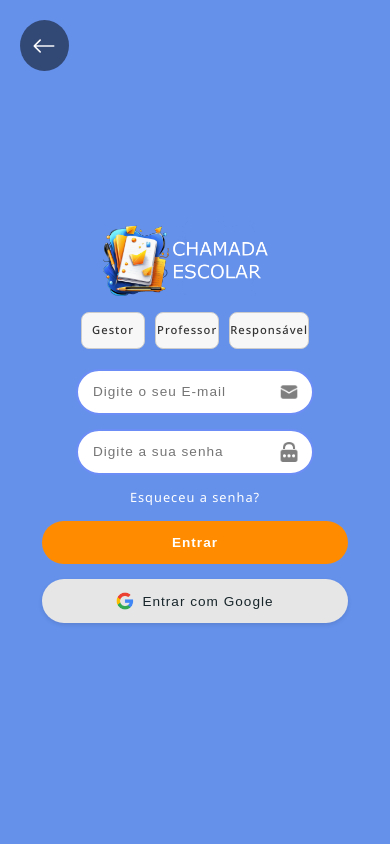
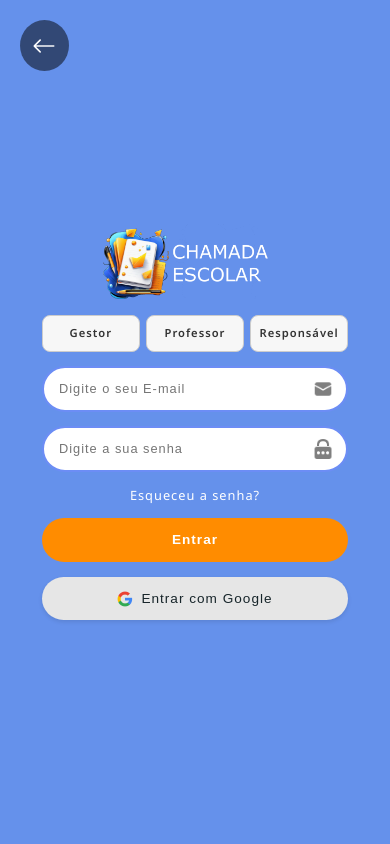
Before and after one commit to carlhenriquex/chamada-escolar, a PHP site: page /login.php in a window 390 px wide. Run offline with PHP 8.4, Linux system fonts and the light colour scheme.

Commit message:
ajustes mensagem/responsivity login

```diff
--- a/css/login.css
+++ b/css/login.css
@@ -57,21 +57,17 @@ body {
 }
 
 .logo-img {
-    width: 20rem;
+    width: 18rem;
     height: auto;
     margin-bottom: 1rem;
 }
 
-.input-group {
-    position: relative;
-    width: 70%;
-    margin-bottom: .9rem;
-}
-
 .tipo-acesso {
     display: flex;
-    justify-content: space-between;
+    justify-content: center;
+    gap: .7rem;
     margin-bottom: 20px;
+    width: 90%;
 }
 
 .tipo-acesso input[type="radio"] {
@@ -80,15 +76,15 @@ body {
 
 .tipo-acesso label {
     flex: 1;
+    min-width: 100px;
     text-align: center;
     padding: 10px 0;
-    margin: 0 5px;
     border: 1px solid #ccc;
     border-radius: 8px;
     cursor: pointer;
     transition: background-color 0.2s ease;
-    font-size: .9rem;
-    font-weight: 500;
+    font-size: .85rem;
+    font-weight: 600;
     color: #333;
     background-color: #f7f7f7;
 }
@@ -99,6 +95,11 @@ body {
     border-color: #000850;
 }
 
+.input-group {
+    position: relative;
+    width: 80%;
+    margin-bottom: .9rem;
+}
 
 .input-group input {
     width: 100%;
@@ -107,6 +108,10 @@ body {
     border-radius: 50px;
     font-size: 1rem;
     outline: none;
+}
+
+.input-group input::placeholder {
+    font-size: .9rem;
 }
 
 .input-group img {
@@ -210,11 +215,19 @@ body {
     }
 
     .container-direito form {
-        width: 65%;
+        width: 75%;
+    }
+
+    .tipo-acesso label {
+        min-width: 90px;
     }
 
     .logo-img {
-        width: 15rem;
+        width: 13rem;
+    }
+
+    .tipo-acesso label {
+        font-size: .75rem;
     }
 }
 
@@ -222,6 +235,10 @@ body {
 
     .container-direito form {
         width: 95%;
+    }
+
+    .tipo-acesso {
+        gap: .4rem;
     }
 
     .tipo-acesso label {
@@ -234,18 +251,23 @@ body {
         font-size: .85rem;
     }
 
+    .input-group input::placeholder {
+        font-size: .8rem;
+    }
+
     .esqueci-senha {
         font-size: .8rem;
     }
 
+    .input-group,
     .google-login,
     .login-button {
         width: 90%;
     }
 
     .google-login img {
-        width: 18px;
-        height: 18px;
+        width: 16px;
+        height: 16px;
     }
 
     form .logo-img {
--- a/login.php
+++ b/login.php
@@ -32,13 +32,13 @@
             <img src="img/rodape_logo.png" class="logo-img" alt="Logo Chamada Escolar">
 
             <div class="input-group tipo-acesso">
-                <input type="radio" name="tipo_acesso" id="gestor" value="gestor" required>
+                <input type="radio" name="tipo" id="gestor" value="gestor">
                 <label for="gestor">Gestor</label>
 
-                <input type="radio" name="tipo_acesso" id="professor" value="professor">
+                <input type="radio" name="tipo" id="professor" value="professor">
                 <label for="professor">Professor</label>
 
-                <input type="radio" name="tipo_acesso" id="responsavel" value="responsavel">
+                <input type="radio" name="tipo" id="responsavel" value="responsavel">
                 <label for="responsavel">Responsável</label>
             </div>
 
--- a/subs/sair.php
+++ b/subs/sair.php
@@ -4,6 +4,6 @@ session_start();
 unset($_SESSION["email"]);
 unset($_SESSION["nome"]);
 unset($_SESSION["id"]);
-unset($_SESSION["tipo_acesso"]);
+unset($_SESSION["tipo"]);
 unset($_SESSION["mensagem"]);
 header("Location: ../login.php");
--- a/subs/validação.php
+++ b/subs/validação.php
@@ -10,16 +10,16 @@ function redirecionar($mensagem)
 
 if (
     isset($_POST['submit']) &&
-    (empty($_POST['email']) || empty($_POST['senha']) || empty($_POST['tipo_acesso']))
+    (empty($_POST['email']) || empty($_POST['senha'] || empty($_POST['tipo'])))
 ) {
-    redirecionar("Preencha os campos");
+    redirecionar("Preencha os campos e selecione um usuário");
 }
 
 include("../config/connection.php");
 
 $email = $_POST['email'];
 $password = $_POST['senha'];
-$tipo = $_POST['tipo_acesso'];
+$tipo = $_POST['tipo'];
 
 switch ($tipo) {
     case 'gestor':
```
